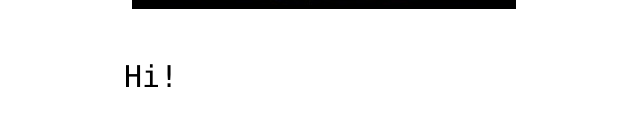
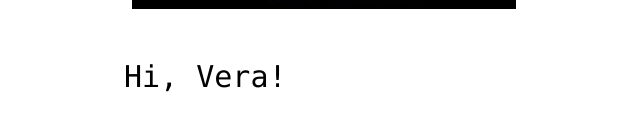
Before and after one commit to VeraArt/test, a plain HTML site: page index.html in a window 1280 px wide. Shown: the part 425-556 px from the top of the page, without its empty margins (316-956 px from the left). Drawn offline with Linux system fonts and the light colour scheme.

Commit message:
changed text

```diff
--- a/index.html
+++ b/index.html
@@ -13,7 +13,7 @@
 
 <!-- Feel free to change this text here -->
 <p>
-  Hi!
+  Hi, Vera!
 </p>
 
 </body>
```
